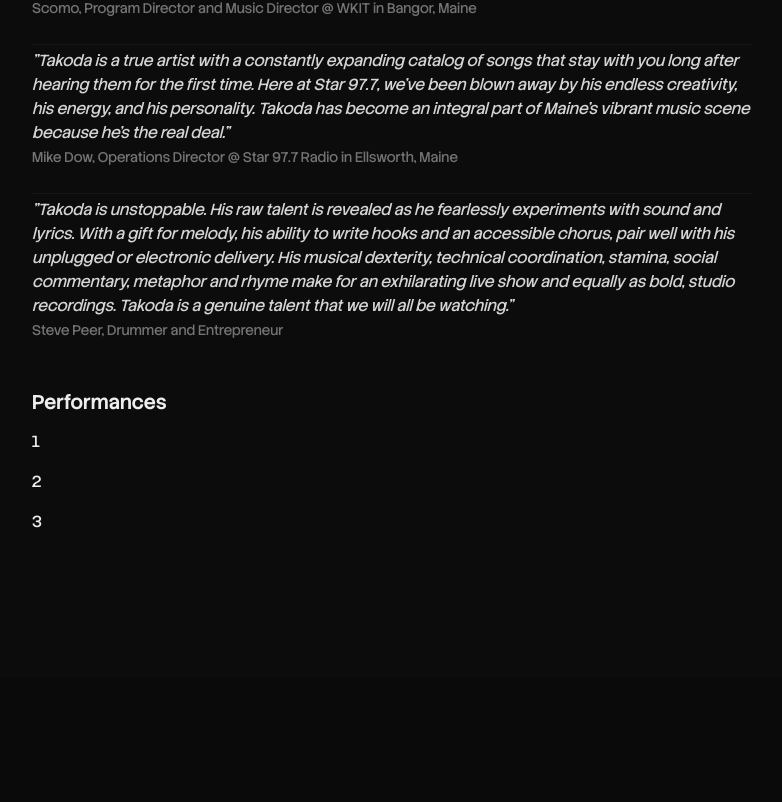
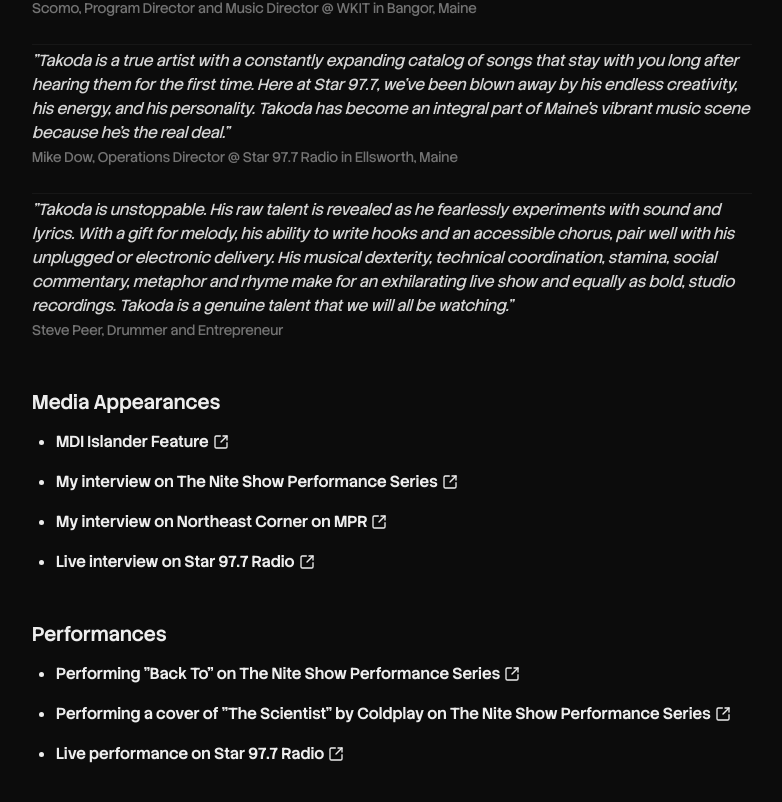
Before and after one commit to robert-chatterton/takoda-next, a Next.js app: page /bio in a window 1280 px wide. Shown: the part 1533-2335 px from the top of the page, without its empty margins (248-1030 px from the left). Before the commit the page ends 2211 px from the top, so only its background shows below. Built offline with nearby package versions, Linux system fonts and the light colour scheme.

Commit message:
fix: add media appearances

```diff
--- a/app/bio/page.tsx
+++ b/app/bio/page.tsx
@@ -1,3 +1,5 @@
+import { IconLink } from "../components/IconLink";
+
 export default function BioPage() {
   return (
     <div className='max-w-3xl mx-auto px-6 py-24'>
@@ -57,10 +59,36 @@ export default function BioPage() {
       </section>
 
       <section className='flex flex-col mb-12 gap-4 indent-0'>
+        <h2 className='text-xl font-semibold indent-0'>Media Appearances</h2>
+        <ul className='ml-6 list-disc flex flex-col gap-4'>
+          <li>
+            <IconLink title={'MDI Islander Feature'} newPage href={'https://www.mdislander.com/lifestyle/arts/rhythms-and-red-converse-takoda-dionnes-musical-success/article_c7f8ce9c-56a4-447e-a64e-4513cb37550c.html'} />
+          </li>
+          <li>
+            <IconLink title={'My interview on The Nite Show Performance Series'} newPage href={'https://www.youtube.com/watch?v=Do_yTNvO4q0'} />
+          </li>
+          <li>
+            <IconLink title={'My interview on Northeast Corner on MPR'} newPage href={'https://www.mainepublic.org/northeast-corner/2026-02-22/northeast-corner-february-22nd-2026'} />
+          </li>
+          <li>
+            <IconLink title={'Live interview on Star 97.7 Radio'} newPage href={'https://star977fm.com/index.php/star-morning-show/morning-music-showcase/'} />
+          </li>
+        </ul>
+      </section>
+
+      <section className='flex flex-col mb-12 gap-4 indent-0'>
         <h2 className='text-xl font-semibold indent-0'>Performances</h2>
-        <p>1</p>
-        <p>2</p>
-        <p>3</p>
+        <ul className='ml-6 list-disc flex flex-col gap-4'>
+          <li>
+            <IconLink title={'Performing "Back To" on The Nite Show Performance Series'} newPage href={'https://www.youtube.com/watch?v=T_6N4c1uRVA'} />
+          </li>
+          <li>
+            <IconLink title={'Performing a cover of "The Scientist" by Coldplay on The Nite Show Performance Series'} newPage href={'https://www.youtube.com/watch?v=T_6N4c1uRVA'} />
+          </li>
+          <li>
+            <IconLink title={'Live performance on Star 97.7 Radio'} newPage href={'https://star977fm.com/index.php/star-morning-show/morning-music-showcase/'} />
+          </li>
+        </ul>
       </section>
     </div>
   );
--- a/app/components/IconLink.tsx
+++ b/app/components/IconLink.tsx
@@ -1,10 +1,12 @@
 import Link from 'next/link';
 import { SquareArrowOutUpRight } from 'lucide-react';
 
-export function IconLink({ title, href }: { title: string; href: string }) {
+export function IconLink({ title, href, newPage }: { title: string; href: string; newPage?: boolean; }) {
   return (
     <Link
       href={href}
+      target={newPage ? '_blank' : undefined}
+      rel={newPage ? 'noreferrer' : undefined}
       className='text-neutral-200 font-semibold hover:underline underline-offset-4 decoration-neutral-400 flex flex-row items-center gap-1'
     >
       {title} <SquareArrowOutUpRight className='w-4 h-4' />
--- a/app/constants.ts
+++ b/app/constants.ts
@@ -12,6 +12,7 @@ export const YOUTUBE_MUSIC =
   'https://music.youtube.com/@TakodaDionneMusic';
 export const BANDCAMP = 'https://takodadionne.bandcamp.com/';
 export const DISTRONET_ID = 'https://tr.ee/75Q4r2Yx';
+export const SOUNDCLOUD = 'https://soundcloud.com/takoda-dionne';
 
 // Social Media
 export const INSTAGRAM = 'https://www.instagram.com/takodadionne/';
--- a/app/contact/page.tsx
+++ b/app/contact/page.tsx
@@ -1,5 +1,5 @@
 import Link from 'next/link';
-import { APPLE_MUSIC, BANDCAMP, EMAIL, FACEBOOK, INSTAGRAM, SPOTIFY, YOUTUBE_CHANNEL, YOUTUBE_MUSIC } from '../constants';
+import { APPLE_MUSIC, BANDCAMP, EMAIL, FACEBOOK, INSTAGRAM, SOUNDCLOUD, SPOTIFY, YOUTUBE_CHANNEL, YOUTUBE_MUSIC } from '../constants';
 
 export default function ContactPage() {
   return (
@@ -22,10 +22,11 @@ export default function ContactPage() {
       <section className='mb-16'>
         <h2 className='text-xl font-semibold mb-6'>Streaming Services</h2>
         <div className='space-y-4'>
-          <ContactInfoLink label='Spotify' value='Takoda Dionne' href={SPOTIFY} />
-          <ContactInfoLink label='Apple Music' value='Takoda Dionne' href={APPLE_MUSIC} />
-          <ContactInfoLink label='Youtube Music' value='@TakodaDionneMusic' href={YOUTUBE_MUSIC} />
-          <ContactInfoLink label='Bandcamp' value='Takoda Dionne' href={BANDCAMP} />
+          <ContactInfoLink label='Spotify' value='Takoda Dionne on Spotify' href={SPOTIFY} />
+          <ContactInfoLink label='Apple Music' value='Takoda Dionne on Apple Music' href={APPLE_MUSIC} />
+          <ContactInfoLink label='Youtube Music' value='@TakodaDionneMusic on Youtube Music' href={YOUTUBE_MUSIC} />
+          <ContactInfoLink label='Bandcamp' value='Takoda Dionne on Bandcamp' href={BANDCAMP} />
+          <ContactInfoLink label='Soundcloud' value='Takoda Dionne on Soundcloud' href={SOUNDCLOUD} />
         </div>
       </section>
     </div>
```
